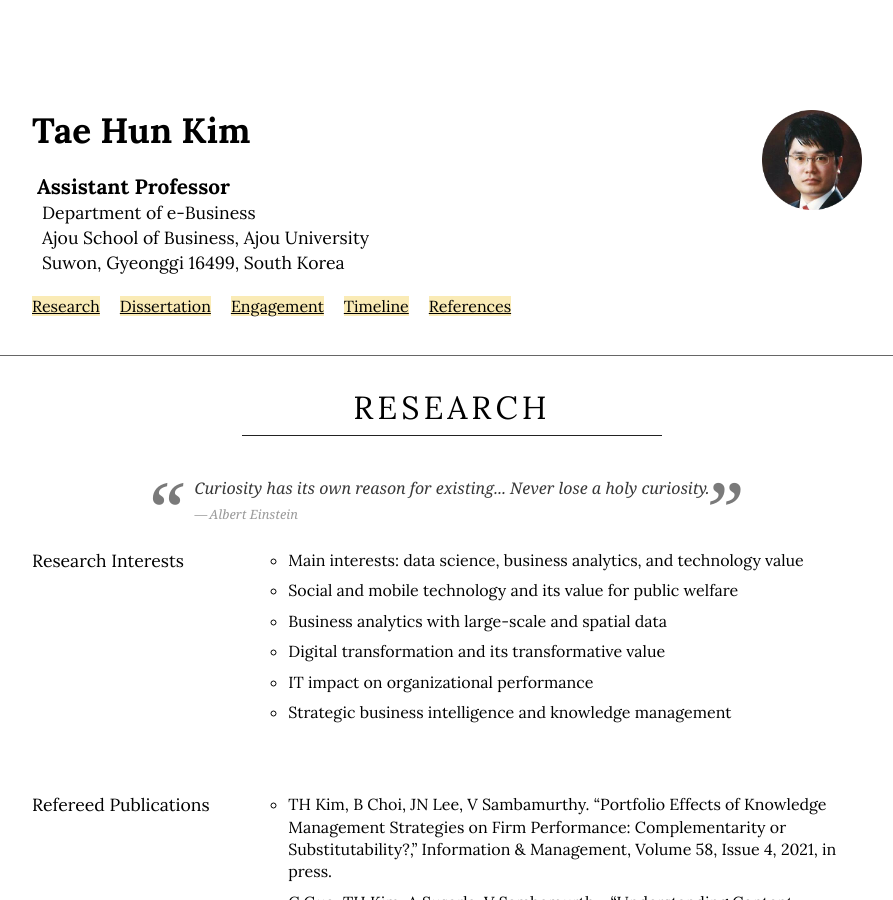
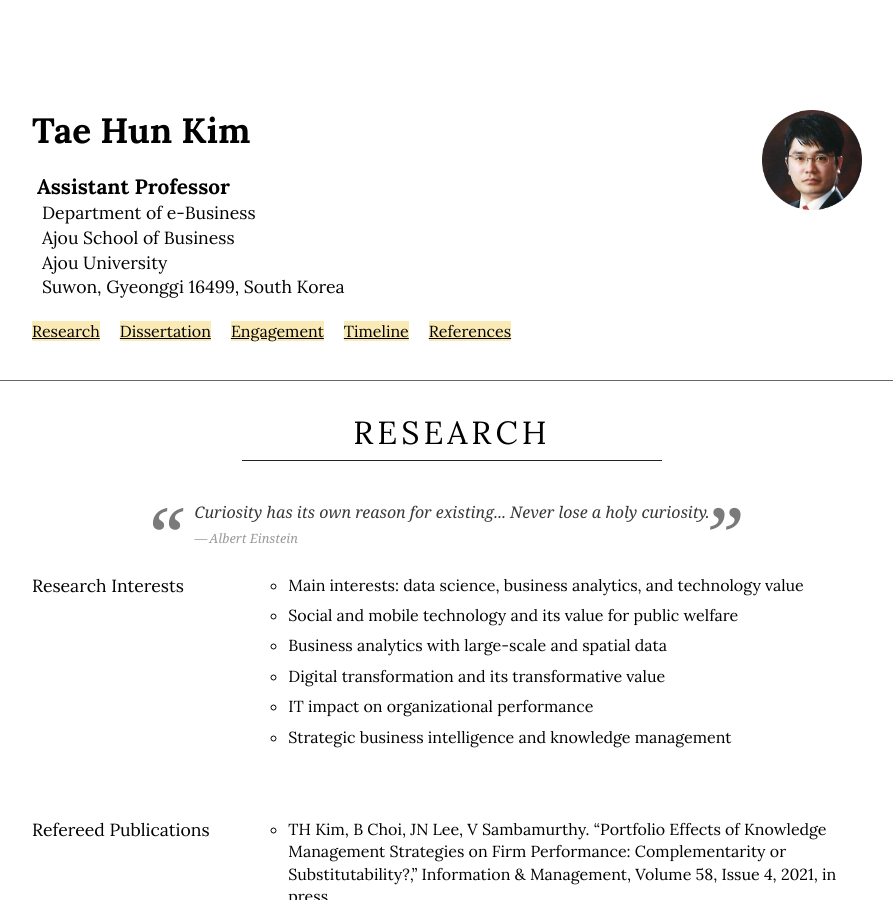
Before and after one commit to istaehun/taehun, a Jekyll site: the page built from index.html, in a window 1280 px wide and 900 px high. Shown: the whole window, without its empty margins (188-1081 px from the left). Built offline with Jekyll 4.4.1, drawn with Linux system fonts in a browser that asks for light colours; nearby versions of some CDN libraries.

```diff
--- a/_data/info.yml
+++ b/_data/info.yml
@@ -1,5 +1,6 @@
 main: Assistant Professor
 extra:
   - Department of e-Business
-  - Ajou School of Business, Ajou University
+  - Ajou School of Business
+  - Ajou University
   - Suwon, Gyeonggi 16499, South Korea
```
